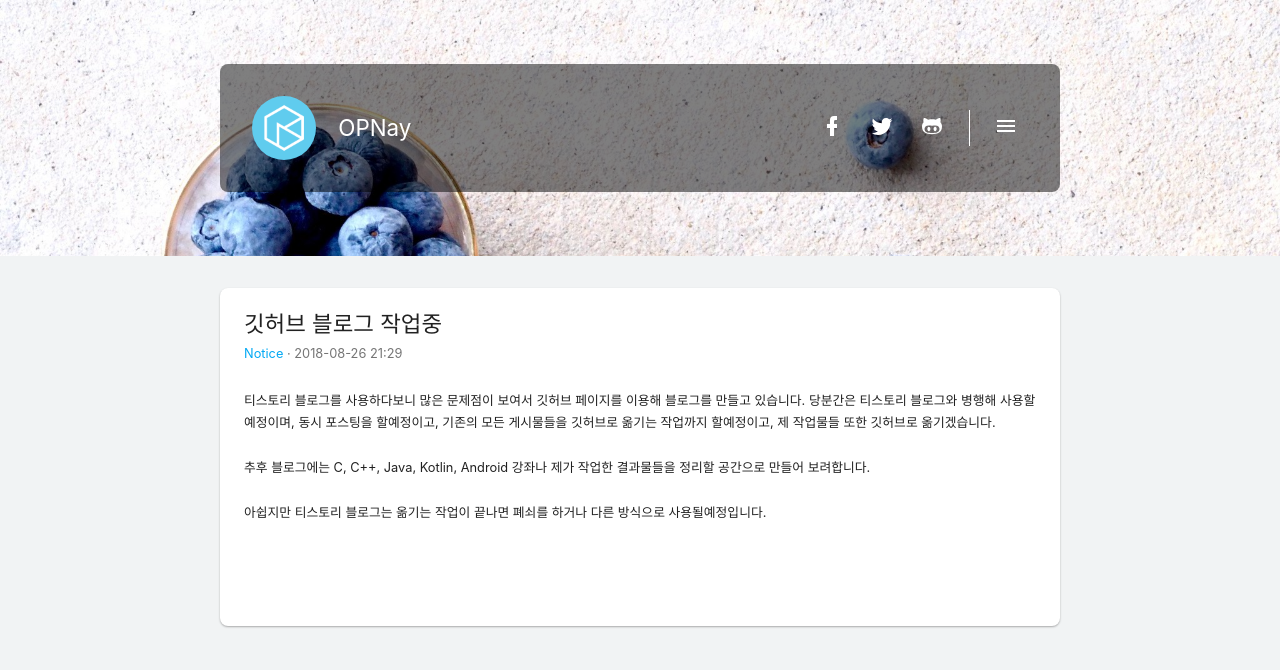
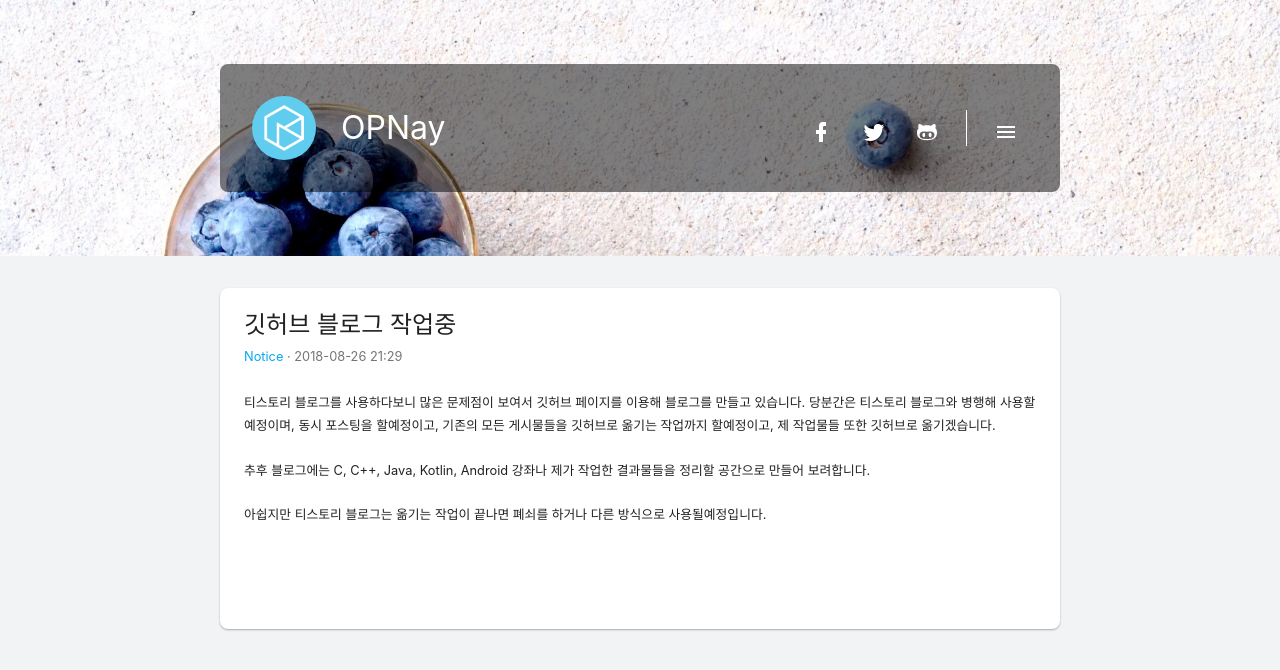
Before and after one commit to opnay/opnay.github.io, a Jekyll site: the page built from _posts/2018-08-26-working-github.md, in a window 1280 px wide. Shown: the top 670 px of the page. Built offline with Jekyll 4.4.1, drawn with Linux system fonts in a browser that asks for light colours; comment, search, counter and statistics services are not loaded.

Commit message:
_layouts/blog: Resize title font
Signed-off-by: Kim In Seop <opnayn@gmail.com>

```diff
--- a/_layouts/blog.html
+++ b/_layouts/blog.html
@@ -39,7 +39,7 @@ layout: "base"
 <style>
 body::before {content:none;}
 .pg-header {padding:64px 32px;}
-.nav {background:rgba(0,0,0,0.5); padding:32px; border-radius:8px; width:100%; color:white; font-size:1.4rem;}
+.nav {background:rgba(0,0,0,0.5); padding:32px; border-radius:8px; width:100%; color:white; font-size:32px;}
 
 .nav .owner {display:inline-block;}
 .nav .profile {border-radius:50%; width:64px; height:64px; vertical-align:middle;}
@@ -53,7 +53,7 @@ body::before {content:none;}
 
 .content {background:#F1F3F4; padding:32px; min-height:calc(100% - 256px);}
 .content .post-header {padding:16px 24px;}
-.content .post-header .title {font-size:1.4rem;}
+.content .post-header .title {font-size:24px;}
 .content .post-header .info {font-size:0.8rem;}
 .content .article {padding:8px 24px 16px; font-size:0.8rem;}
 
```
